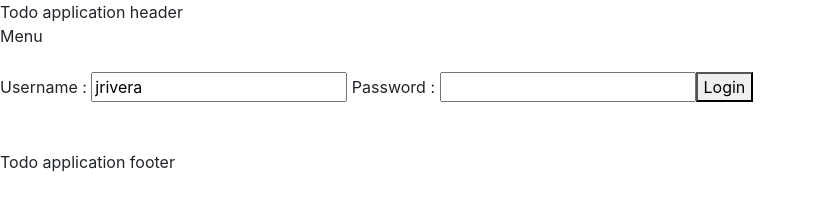
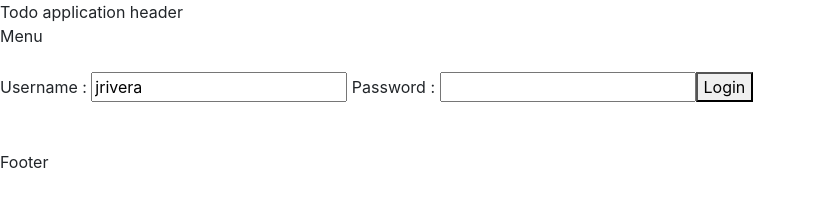
Before and after one commit to jojoriveraa/fullstack-app-frontend, an Angular app: page /login in a window 1280 px wide. Shown: the top 222 px of the page, without its empty margins (0-816 px from the left). Built offline with nearby package versions, Linux system fonts and the light colour scheme.

Commit message:
create basico footer

```diff
--- a/src/app/app.component.html
+++ b/src/app/app.component.html
@@ -4,5 +4,4 @@ Todo application header
 
 <router-outlet></router-outlet>
 
-<br><br>
-Todo application footer
+<app-footer></app-footer>
--- a/src/app/footer/footer.component.html
+++ b/src/app/footer/footer.component.html
@@ -1,3 +1,2 @@
-<p>
-  footer works!
-</p>
+<br><br>
+Footer
```
